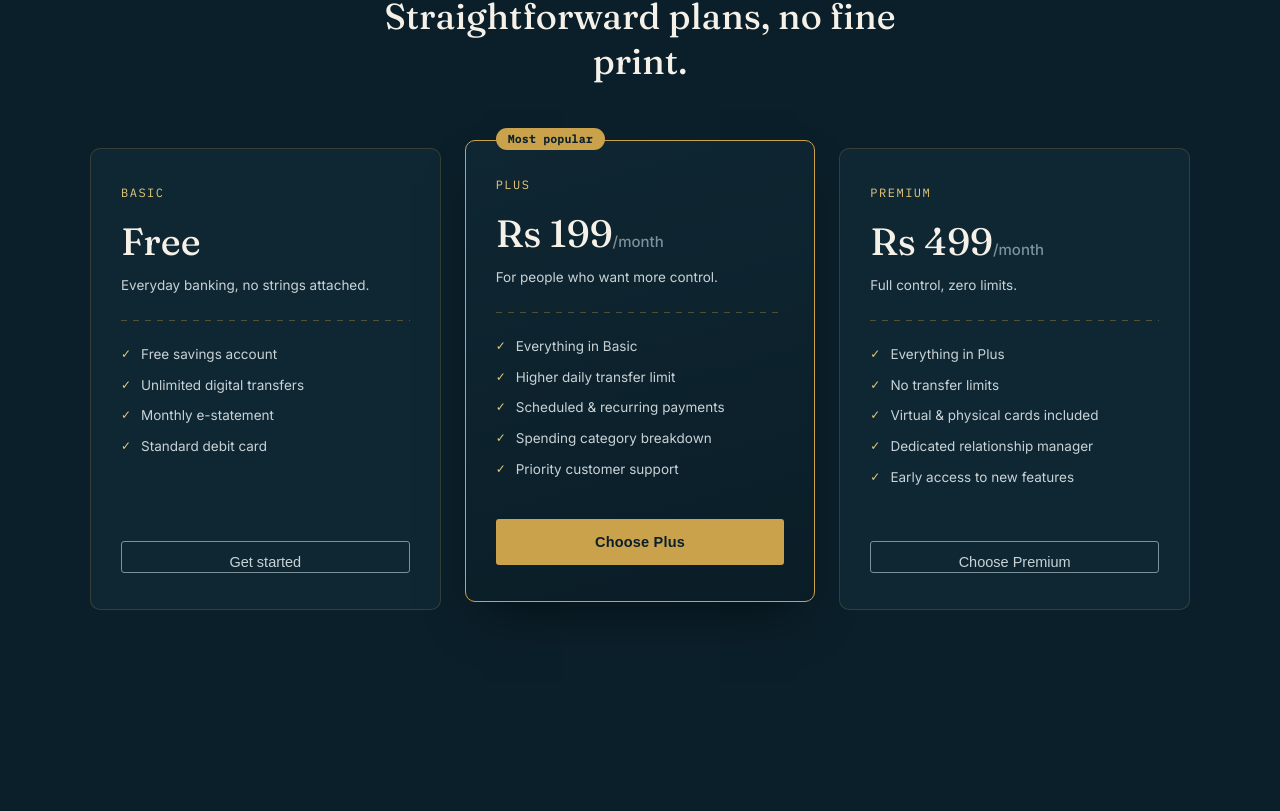
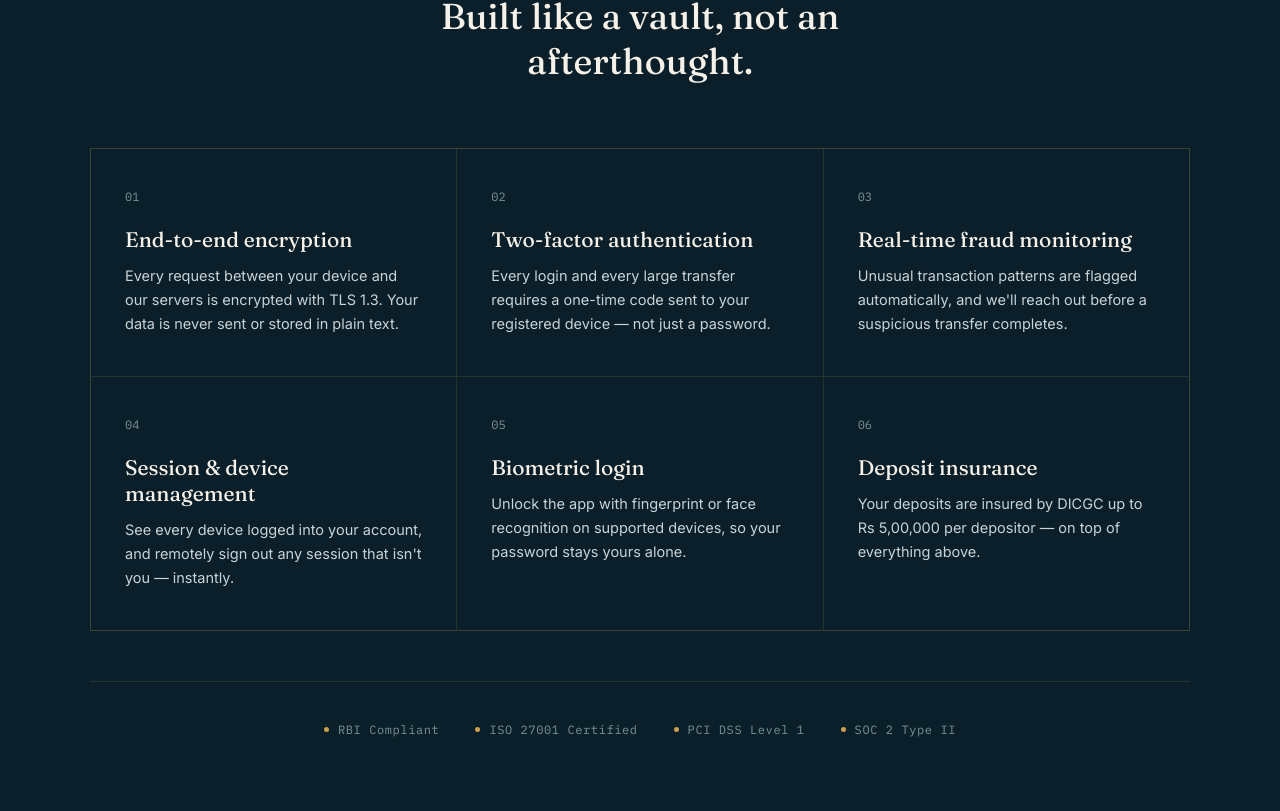
Before and after one commit to utaneyash/BOI_App, a React (Vite) app in the folder BOI_App/: page / in a window 1280 px wide. Shown: the part 1789-2600 px from the top of the page. Built offline with nearby package versions, Linux system fonts and the light colour scheme.

Commit message:
Security

```diff
--- a/BOI_App/src/components/Nav.jsx
+++ b/BOI_App/src/components/Nav.jsx
@@ -9,7 +9,7 @@ function Nav() {
       </div>
       <div className="nav-links">
         <a href="#features">Features</a>
-        <a href="#trust">Security</a>
+        <a href="#security">Security</a>
         <a href="#pricing">Pricing</a>
         <a href="#support">Support</a>
       </div>
--- /dev/null
+++ b/BOI_App/src/components/Security.jsx
@@ -0,0 +1,67 @@
+const measures = [
+  {
+    num: '01',
+    title: 'End-to-end encryption',
+    body: 'Every request between your device and our servers is encrypted with TLS 1.3. Your data is never sent or stored in plain text.',
+  },
+  {
+    num: '02',
+    title: 'Two-factor authentication',
+    body: 'Every login and every large transfer requires a one-time code sent to your registered device — not just a password.',
+  },
+  {
+    num: '03',
+    title: 'Real-time fraud monitoring',
+    body: 'Unusual transaction patterns are flagged automatically, and we\'ll reach out before a suspicious transfer completes.',
+  },
+  {
+    num: '04',
+    title: 'Session & device management',
+    body: 'See every device logged into your account, and remotely sign out any session that isn\'t you — instantly.',
+  },
+  {
+    num: '05',
+    title: 'Biometric login',
+    body: 'Unlock the app with fingerprint or face recognition on supported devices, so your password stays yours alone.',
+  },
+  {
+    num: '06',
+    title: 'Deposit insurance',
+    body: 'Your deposits are insured by DICGC up to Rs 5,00,000 per depositor — on top of everything above.',
+  },
+];
+
+const certifications = ['RBI Compliant', 'ISO 27001 Certified', 'PCI DSS Level 1', 'SOC 2 Type II'];
+
+function Security() {
+  return (
+    <section className="section" id="security">
+      <div className="section-head">
+        <div className="section-eyebrow">Security</div>
+        <div className="section-title">
+          Built like a vault, not an afterthought.
+        </div>
+      </div>
+
+      <div className="security-grid">
+        {measures.map((m) => (
+          <div className="security-item" key={m.num}>
+            <div className="feature-num">{m.num}</div>
+            <h3>{m.title}</h3>
+            <p>{m.body}</p>
+          </div>
+        ))}
+      </div>
+
+      <div className="cert-strip">
+        {certifications.map((cert) => (
+          <div className="cert-badge" key={cert}>
+            <span className="cert-dot"></span> {cert}
+          </div>
+        ))}
+      </div>
+    </section>
+  );
+}
+
+export default Security;
--- a/BOI_App/src/pages/LandingPage.css
+++ b/BOI_App/src/pages/LandingPage.css
@@ -348,6 +348,62 @@ h1 em{ font-style: italic; color: var(--brass-soft); font-weight: 600; }
   .support-grid{ grid-template-columns: 1fr; }
 }
 
+/* Security */
+.security-grid{
+  display:grid;
+  grid-template-columns: repeat(3, 1fr);
+  gap: 1px;
+  background: rgba(201,162,75,0.15);
+  max-width: 1100px;
+  margin: 0 auto;
+  border: 1px solid rgba(201,162,75,0.15);
+}
+.security-item{
+  background: var(--ink);
+  padding: 40px 34px;
+}
+.security-item h3{
+  font-family:'Fraunces', serif;
+  font-weight: 500;
+  font-size: 21px;
+  margin-bottom: 12px;
+  color: var(--parchment);
+}
+.security-item p{
+  font-size: 14.5px;
+  line-height: 1.65;
+  color: var(--text-soft);
+}
+
+.cert-strip{
+  display: flex;
+  justify-content: center;
+  flex-wrap: wrap;
+  gap: 36px;
+  max-width: 1100px;
+  margin: 50px auto 0;
+  padding-top: 40px;
+  border-top: 1px solid rgba(201,162,75,0.15);
+}
+.cert-badge{
+  display: flex;
+  align-items: center;
+  gap: 9px;
+  font-family: 'IBM Plex Mono', monospace;
+  font-size: 12px;
+  letter-spacing: 0.6px;
+  color: var(--text-dim);
+}
+.cert-dot{
+  width: 5px; height: 5px;
+  border-radius: 50%;
+  background: var(--brass);
+}
+
+@media (max-width: 900px){
+  .security-grid{ grid-template-columns: 1fr; }
+}
+
 /* CTA */
 .cta-section{ padding: 110px 56px; text-align:center; position: relative; }
 .cta-title{ font-family:'Fraunces', serif; font-weight: 450; font-size: 44px; max-width: 620px; margin: 0 auto 30px; line-height: 1.2; }
--- a/BOI_App/src/pages/LandingPage.jsx
+++ b/BOI_App/src/pages/LandingPage.jsx
@@ -7,6 +7,7 @@ import Support from '../components/Support.jsx';
 import CTASection from '../components/CTASection.jsx';
 import Footer from '../components/Footer.jsx';
 import './LandingPage.css';
+import Security from '../components/Security.jsx';
 
 function LandingPage() {
   return (
@@ -15,6 +16,7 @@ function LandingPage() {
       <Hero />
       <TrustStrip />
       <Features />
+      <Security />
       <Pricing />
       <Support />
       <CTASection />
```
